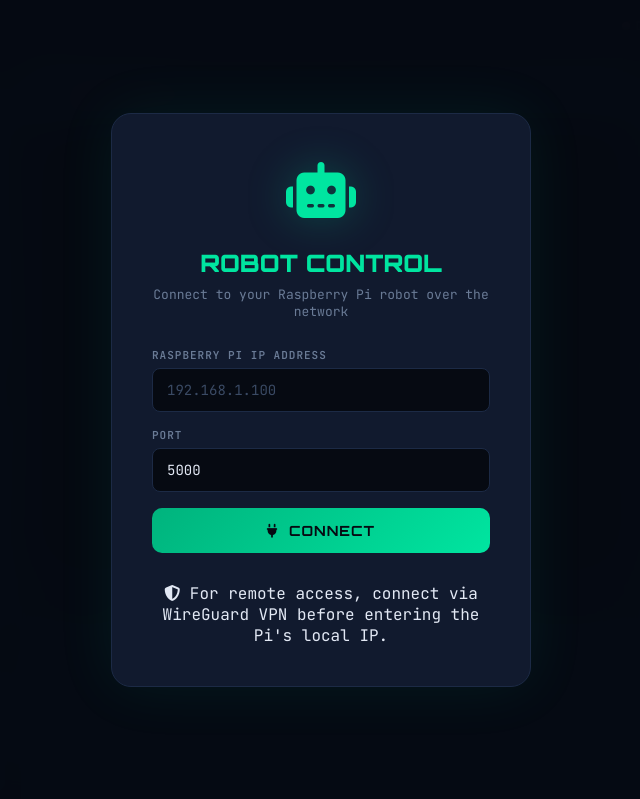
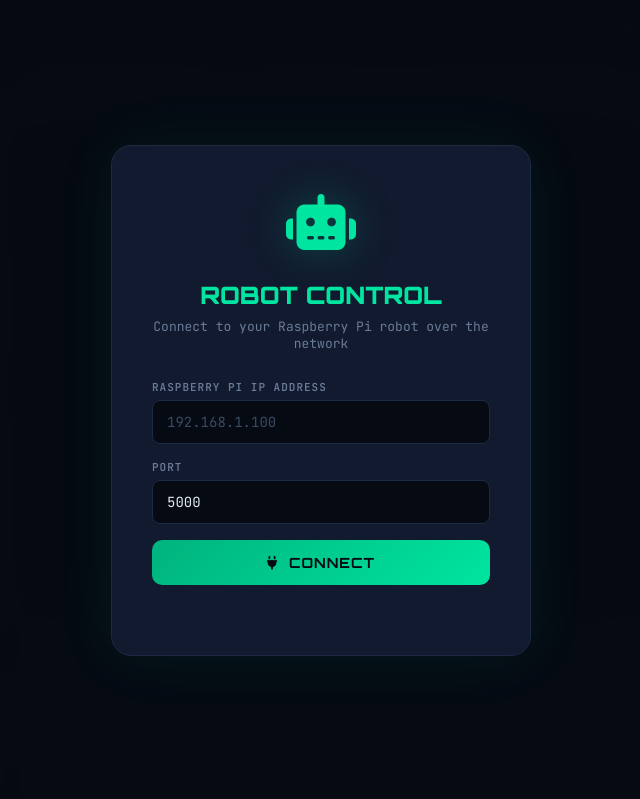
Before and after one commit to IkbalDebbar/render, a website: page index.html in a window 1280 px wide. Shown: the top 799 px of the page, without its empty margins (319-959 px from the left). Drawn offline with nearby package versions, Linux system fonts and the light colour scheme; no server answers.

Commit message:
index.html

```diff
--- a/index.html
+++ b/index.html
@@ -28,10 +28,6 @@
       <i class="fas fa-plug"></i>&nbsp; CONNECT
     </button>
     <div class="connect-error" id="connectError"></div>
-    <div class="vpn-hint">
-      <i class="fas fa-shield-halved"></i>
-      For remote access, connect via WireGuard VPN before entering the Pi's local IP.
-    </div>
   </div>
 </div>
 
```
